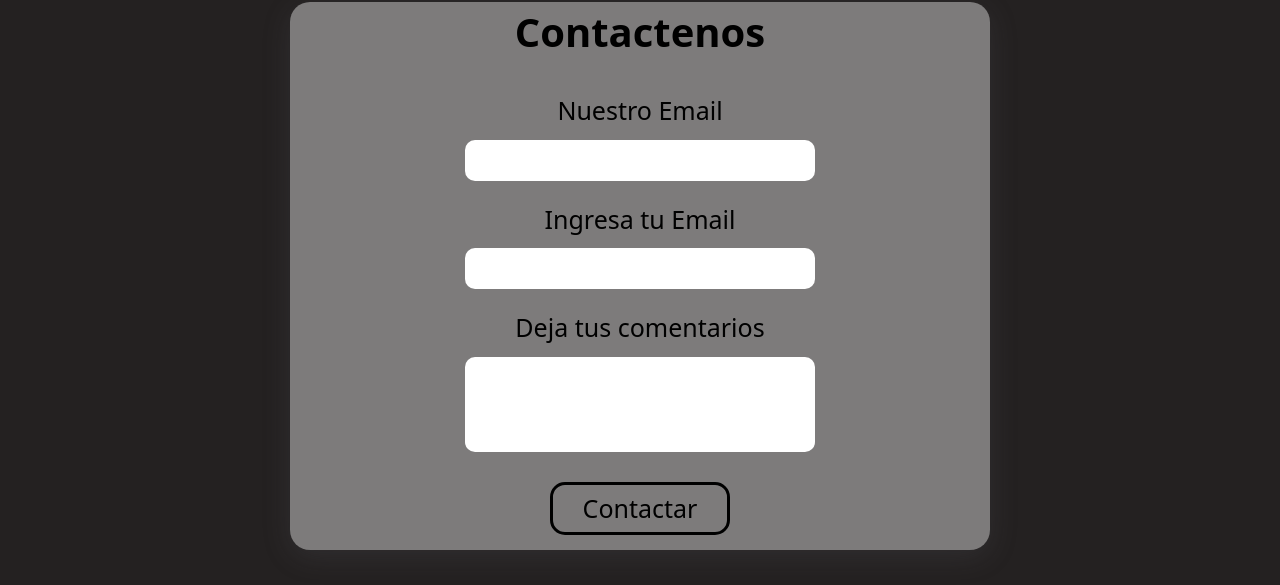
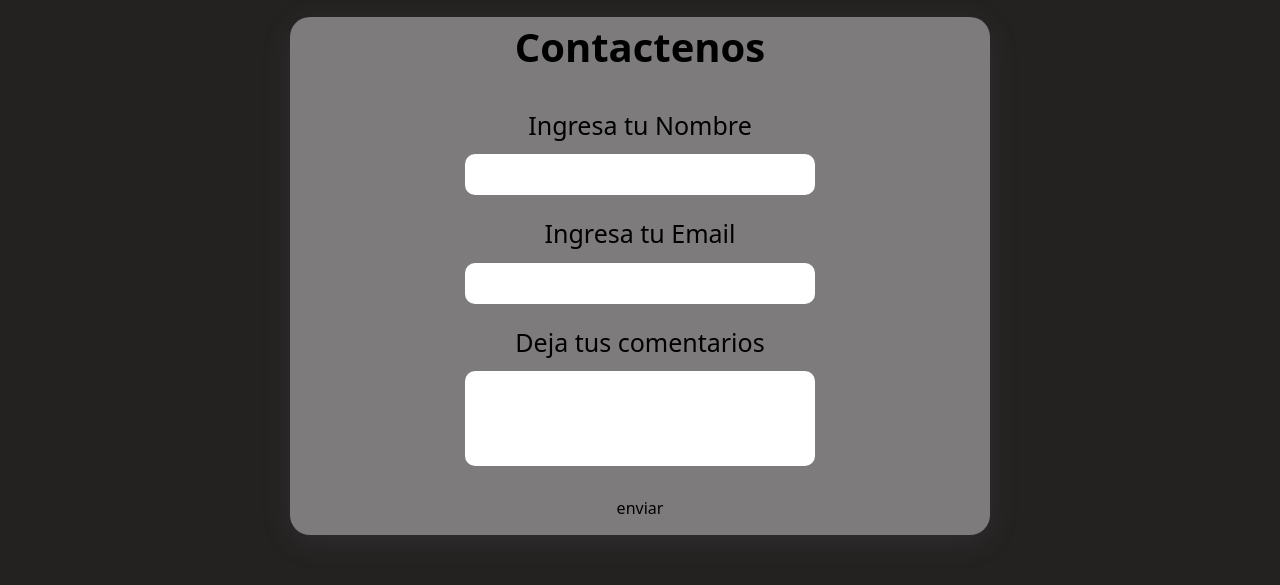
Before and after one commit to tomiw123/Henry-PF, a React (Vite) app in the folder client/: page /contacto in a window 1280 px wide. Shown: the part 318-903 px from the top of the page. Built offline with nearby package versions, Linux system fonts and the light colour scheme; no server answers.

Commit message:
formulario contacto

```diff
--- a/client/src/component/Contacto/Contacto.jsx
+++ b/client/src/component/Contacto/Contacto.jsx
@@ -1,57 +1,48 @@
-import React from "react";
+import React, { useState } from "react";
 import style from "./Contacto.module.css";
 import { Formik, Field, Form, ErrorMessage } from "formik";
-import * as Yup from 'yup'
-import {FaWhatsapp} from 'react-icons/fa'
+import * as Yup from "yup";
+import { FaWhatsapp } from "react-icons/fa";
 
 const Contacto = () => {
-
-
   return (
     <Formik
       initialValues={{
-        owner: "",
         client: "",
         comments: "",
-        cellphone: "",
+        name: "",
       }}
       validationSchema={Yup.object({
-        owner: Yup.string()
-        .email("Invalid email address")
-        .max(20, 'Must be 20 characters or less')
-        .required("Owner is required"),
+        name: Yup.string()
+          .max(15, "Must be 20 characters or less")
+          .required("Name is required"),
         client: Yup.string()
           .email("Invalid email address")
-        .max(20, 'Must be 20 characters or less')
+          .max(40, "Must be 20 characters or less")
           .required("Client is required"),
         comments: Yup.string().required("Comments is required"),
-        cellphone: Yup.number()
-        .required("Cellphone is required")
-        .integer(),
       })}
-      onSubmit={(values,{setSubmiting}) => {
-        console.log(values);
+      onSubmit={(values, actions) => {
+        // console.log(values);
+        alert(JSON.stringify(values, null, 2));
+        actions.setSubmitting(false);
+        actions.resetForm();
       }}
     >
       <div className={style.principal}>
         <div className={style.card}>
           <h1>Contactenos</h1>
           <Form>
-              <label>Nuestro Email</label>
-              <Field type="email" name="owner"/>
-              <ErrorMessage name="owner"/>
+            <label>Ingresa tu Nombre</label>
+            <Field type="text" name="name" />
+            <ErrorMessage name="name" />
             <label>Ingresa tu Email</label>
             <Field type="email" name="client" />
-              <ErrorMessage name="client"/>
+            <ErrorMessage name="client" />
             <label>Deja tus comentarios</label>
-              <Field
-                rows="3"
-                cols="3"
-                name="comments"
-                as="textarea"
-                />
-                <ErrorMessage name="comments"/>
-              <button type="submit">Contactar</button>
+            <Field rows="3" cols="3" name="comments" as="textarea" />
+            <ErrorMessage name="comments" />
+            <button type="submit">enviar</button>
           </Form>
         </div>
       </div>
--- a/client/src/component/Contacto/Contacto.module.css
+++ b/client/src/component/Contacto/Contacto.module.css
@@ -59,11 +59,3 @@
 .principal label{
   font-size: 25px;
 }
-
-.principal button{
-  font-size: 25px;
-  border: solid 3px black;
-  padding: 5px;
-  width: 180px;
-  border-radius: 15px;
-}
--- a/client/src/component/Footer/Footer.jsx
+++ b/client/src/component/Footer/Footer.jsx
@@ -37,7 +37,6 @@ const Footer = () => {
               <img src={image} alt="not-found" width={200} />
           </Link>
         </div>
-
         <div className="teldic">
           <Link to={'/contacto'}>
           <h1>CONTACTO</h1>
```
Lines whose indentation alone changed are shown as unchanged.
